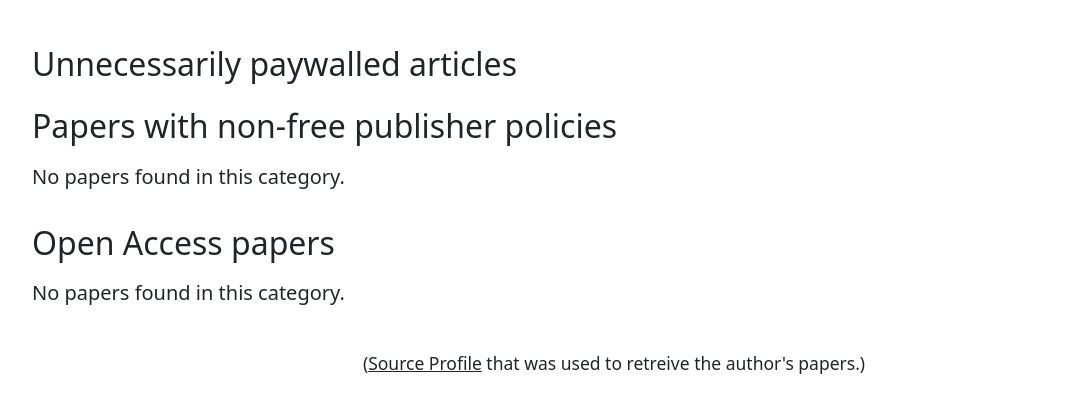
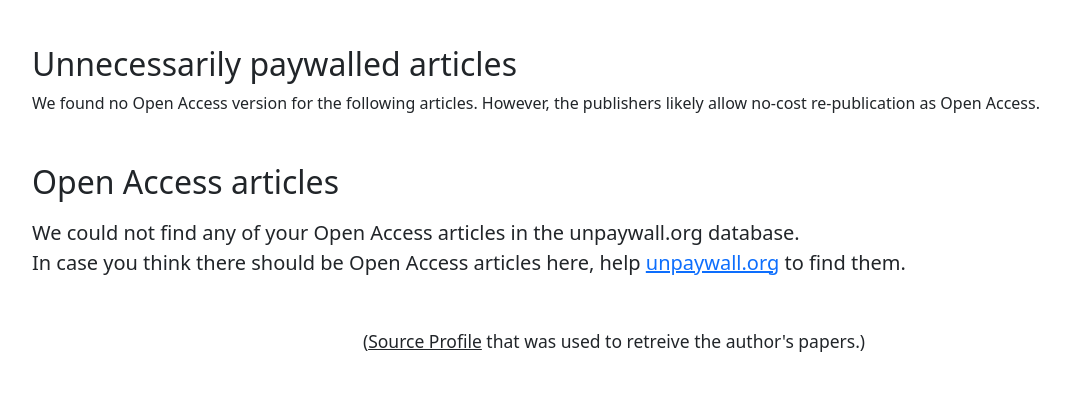
Before and after one commit to freeyourscience/freeyourscience, a FastAPI app: template fyscience/templates/publications_for_author.html in a window 1280 px wide. Shown: the part 99-512 px from the top of the page, without its empty margins (50-1120 px from the left). Run offline with FastAPI, Linux system fonts and the light colour scheme; the template is opened without the code that fills it, so the values that code supplies are empty.

Commit message:
relayout author page with buttons and nice things

```diff
--- a/fyscience/templates/paper_macros.html
+++ b/fyscience/templates/paper_macros.html
@@ -1,13 +1,13 @@
 {% macro minimal(paper) -%}
-<div class="paper-details col-9">
-    <div class="fw-bold">
+<div class="paper-details col-12 col-md-9 fs-6">
+    <div class="fs-5 mb-1">
         {% if paper.title %}
         {{ paper.title }}
         {% else %}
         Unknown Title
         {% endif %}
     </div>
-    {{ paper.journal }}, {{ paper.authors }} ({{ paper.year }})<br />
+    {{ paper.journal }}, {{ paper.authors }} ({{ paper.year }}),
     DOI: {{ paper.doi }}
     <a href="https://doi.org/{{ paper.doi }}" class="link-secondary" target="_blank">
         <img src="/static/img/box-arrow-up-right.svg" alt="" width="12" height="12" title="Bootstrap">
@@ -16,13 +16,13 @@
 {%- endmacro %}
 
 {% macro pathway_details(paper) -%}
-<div class="col-3">
+<div class="col-12 col-md-3 fs-6 text-end">
     <div class="publisher-policy">
-        <a href='{{ paper.oa_pathway_uri }}' target="_blank" class="link-primary">
+        <a href='{{ paper.oa_pathway_uri }}' target="_blank" class="btn btn-success text-decoration-none">
             View Open Access pathways
         </a><br />
         {% if not paper.is_open_access %}
-        <a href="#" class="link-secondary link-oa-incorrect">Already Open Access?</a>
+        <a href="#" class="link-secondary text-decoration-none link-oa-incorrect">Already Open Access?</a>
         {% endif %}
     </div>
 </div>
--- a/fyscience/templates/publications_for_author.html
+++ b/fyscience/templates/publications_for_author.html
@@ -16,54 +16,61 @@ Free Your Science | {{ author.name }}
     </header>
 
     <main>
-        <section>
-            <h2 class="mb-4">
+        <section class="mb-5">
+            <h2>
                 Unnecessarily paywalled articles
             </h2>
+            <p class="fs-6 mb-4">
+                We found no Open Access version for the following articles.
+                However, the publishers likely allow no-cost re-publication as Open Access.
+            </p>
             {% if papers_not_oa_nocost %}
-            <div class="row mb-3 author-pubs gy-4">
-                {% for paper in papers_not_oa_nocost %}
+            {% for paper in papers_not_oa_nocost %}
+            <div class="row mb-3 author-pubs mb-4 pt-3 border-top">
                 {{ paper_page.minimal(paper) }}
                 {{ paper_page.pathway_details(paper) }}
-                {% endfor %}
             </div>
+            {% endfor %}
             {% endif %}
         </section>
 
-        <section>
-            <h2 class="mb-3">Papers with non-free publisher policies</h2>
-            <div class="row mb-3 author-pubs">
-                {% if papers_other_policies %}
-                {% for paper in papers_other_policies %}
-                <div class="mb-3">
-                    {{ paper_page.minimal(paper) }}
-                    {{ paper_page.pathway_details(paper) }}
-                </div>
-                {% endfor %}
-                {% else %}
-                <p>No papers found in this category.</p>
-                {% endif %}
+        {% if papers_other_policies %}
+        <section class="mb-5">
+            <h2>Articles with non-free publisher policies</h2>
+            <p class="fs-6 mb-4">
+                The following articles do not seem to have any no-cost Open Access re-publishing pathways,
+                or do not allow Open Access publishing at all.
+            </p>
+            {% for paper in papers_other_policies %}
+            <div class="row mb-3 author-pubs mb-4 pt-3 border-top">
+                {{ paper_page.minimal(paper) }}
+                {{ paper_page.pathway_details(paper) }}
             </div>
+            {% endfor %}
         </section>
+        {% endif %}
 
-        <section>
-            <h2 class="mb-3">Open Access papers</h2>
-            <div class="row mb-3 author-pubs">
-                {% if papers_already_oa %}
-                {% for paper in papers_already_oa %}
-                <div class="mb-3">
-                    {{ paper_page.minimal(paper) }}
-                </div>
-                {% endfor %}
-                {% else %}
-                <p>No papers found in this category.</p>
-                {% endif %}
+        <section class="mb-5">
+            <h2 class="mb-3">Open Access articles</h2>
+            {% if papers_already_oa %}
+            {% for paper in papers_already_oa %}
+            <div class="row mb-3 author-pubs mb-4 pt-3 border-top">
+                {{ paper_page.minimal(paper) }}
             </div>
+            {% endfor %}
+            {% else %}
+            <p>
+                We could not find any of your Open Access articles in the unpaywall.org database.<br />
+                In case you think there should be Open Access articles here, help
+                <a href="https://unpaywall.org/sources" target="_blank">unpaywall.org</a>
+                to find them.
+            </p>
+            {% endif %}
         </section>
 
         {% if papers_with_issues %}
-        <section>
-            <h2>Papers we had issues with</h2>
+        <section class="mb-5">
+            <h2>Articles we had issues with</h2>
             <div class="container author-pubs">
                 {% for paper in papers_with_issues %}
                 <div class="paper-details">
@@ -87,7 +94,7 @@ Free Your Science | {{ author.name }}
 <script type="text/javascript">
     document.querySelectorAll('.link-oa-incorrect').forEach(e => {
         e.addEventListener('click', () => {
-            alert("Thanks for letting us know!\nWe'll make sure to correct this.")
+            alert("What a nice suprise!\nWe'll look into it.")
         })
     });
 </script>
```
